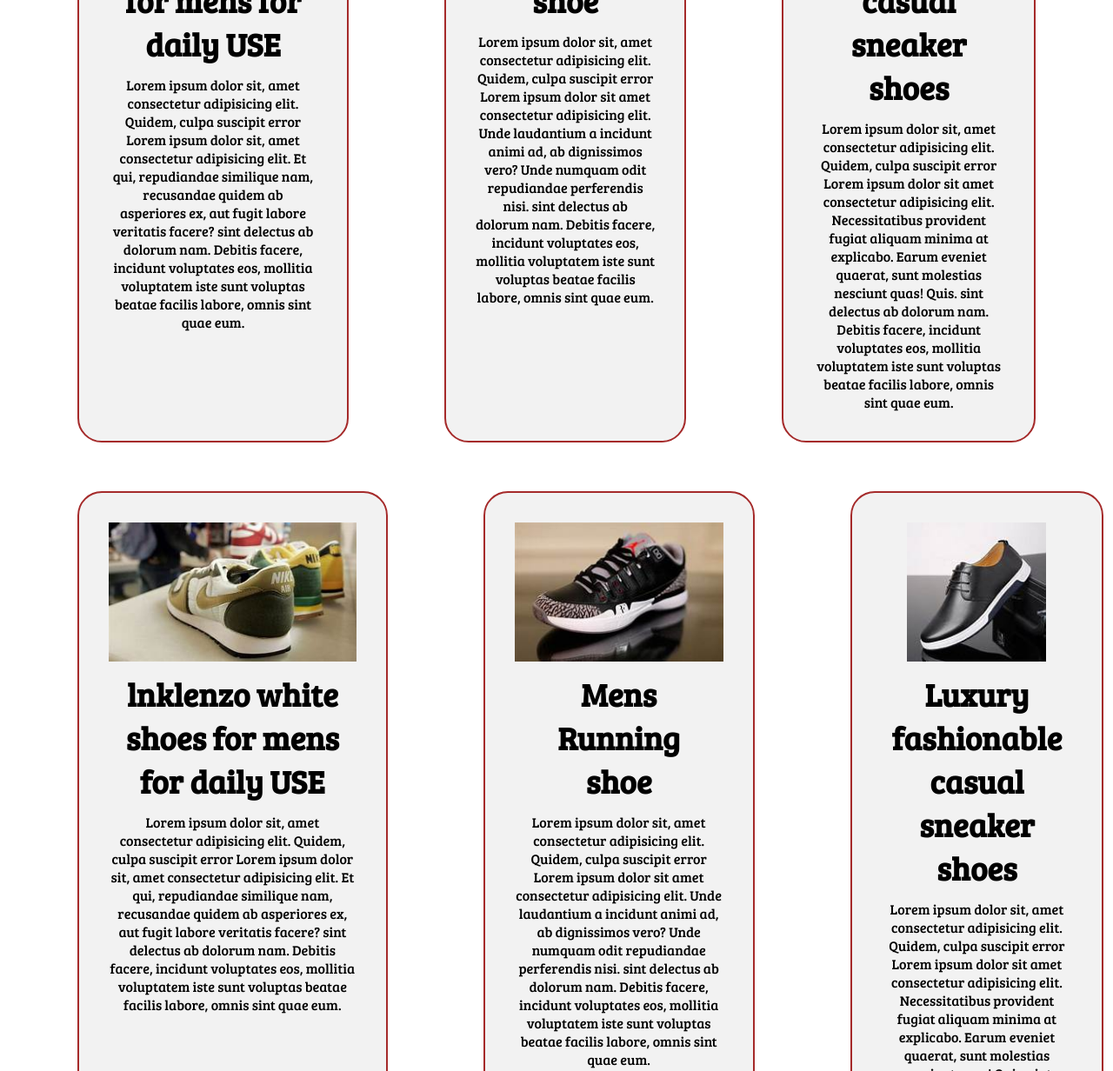
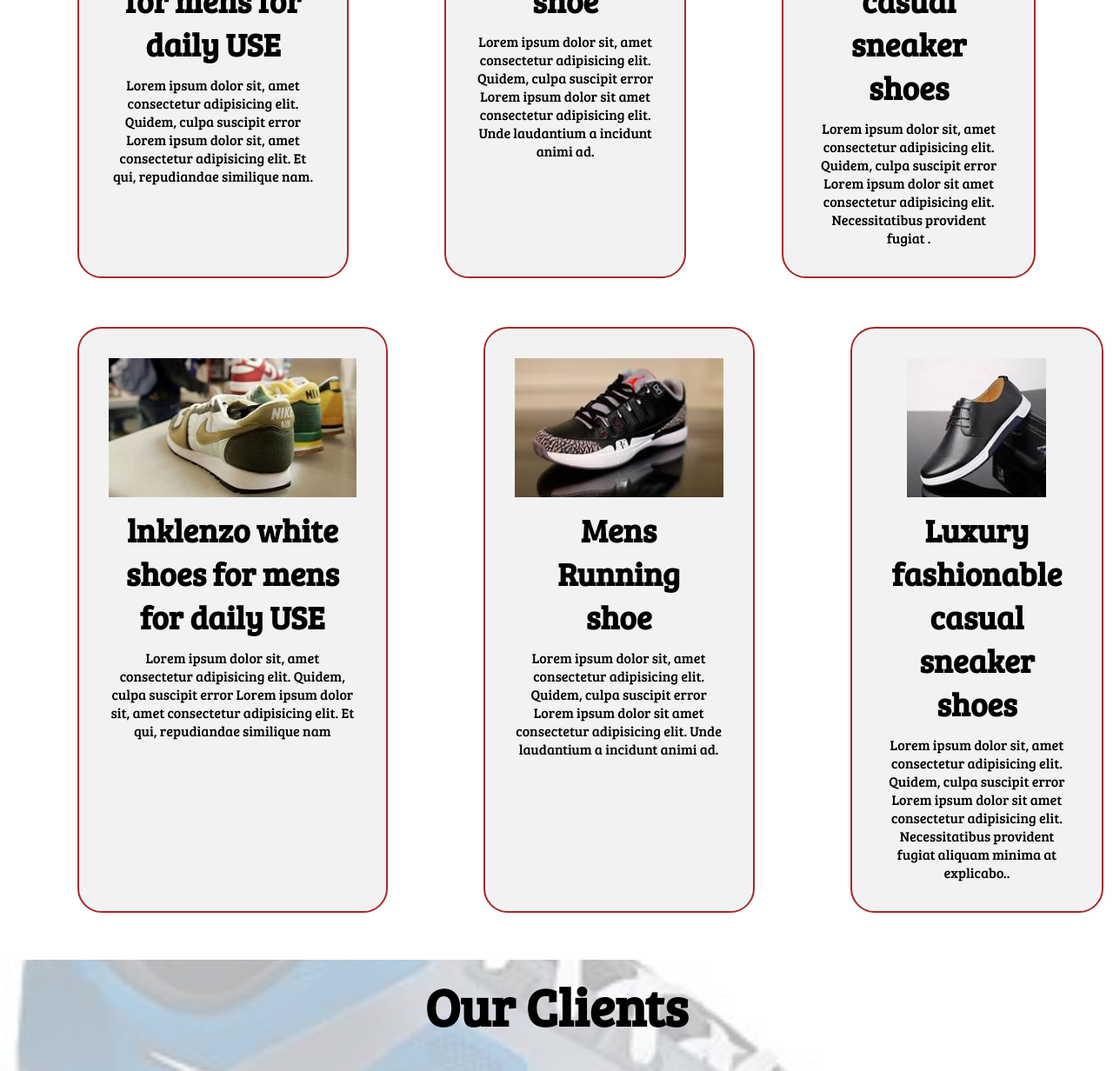
Before and after one commit to ShantanuSharma11/shoes_website, a plain HTML site: page index.html in a window 1280 px wide. Shown: the part 1120-2352 px from the top of the page at 87% size. Drawn offline with Linux system fonts and the light colour scheme; a web font is replaced by a local one.

Commit message:
Update index.html

```diff
--- a/index.html
+++ b/index.html
@@ -40,26 +40,19 @@
                 <img src="2.jpg" alt="">
                 <h2 class="h-secondary center">lnklenzo white shoes for mens for daily USE</h2>
                 <p class="center">Lorem ipsum dolor sit, amet consectetur adipisicing elit. Quidem, culpa suscipit error
-                    Lorem ipsum dolor sit, amet consectetur adipisicing elit. Et qui, repudiandae similique nam, recusandae quidem ab asperiores ex, aut fugit labore veritatis facere?
-                    sint delectus ab dolorum nam. Debitis facere, incidunt voluptates eos, mollitia voluptatem iste sunt
-                    voluptas beatae facilis labore, omnis sint quae eum.</p>
+                    Lorem ipsum dolor sit, amet consectetur adipisicing elit. Et qui, repudiandae similique nam.</p>
             </div>
             <div class="box">
                 <img src="3.jpg" alt="">
                 <h2 class="h-secondary center">Mens Running shoe</h2>
                 <p class="center">Lorem ipsum dolor sit, amet consectetur adipisicing elit. Quidem, culpa suscipit error
-                    Lorem ipsum dolor sit amet consectetur adipisicing elit. Unde laudantium a incidunt animi ad, ab dignissimos vero? Unde numquam odit repudiandae perferendis nisi.
-
-                    sint delectus ab dolorum nam. Debitis facere, incidunt voluptates eos, mollitia voluptatem iste sunt
-                    voluptas beatae facilis labore, omnis sint quae eum.</p>
+                    Lorem ipsum dolor sit amet consectetur adipisicing elit. Unde laudantium a incidunt animi ad.</p>
             </div>
             <div class="box">
                 <img src="4.JPG" alt="">
                 <h2 class="h-secondary center">Luxury fashionable casual sneaker shoes</h2>
                 <p class="center">Lorem ipsum dolor sit, amet consectetur adipisicing elit. Quidem, culpa suscipit error
-                    Lorem ipsum dolor sit amet consectetur adipisicing elit. Necessitatibus provident fugiat aliquam minima at explicabo. Earum eveniet quaerat, sunt molestias nesciunt quas! Quis.
-                    sint delectus ab dolorum nam. Debitis facere, incidunt voluptates eos, mollitia voluptatem iste sunt
-                    voluptas beatae facilis labore, omnis sint quae eum.</p>
+                    Lorem ipsum dolor sit amet consectetur adipisicing elit. Necessitatibus provident fugiat .</p>
             </div>
 
         </div>
@@ -70,26 +63,19 @@
                 <img src="6.jpg" alt="">
                 <h2 class="h-secondary center">lnklenzo white shoes for mens for daily USE</h2>
                 <p class="center">Lorem ipsum dolor sit, amet consectetur adipisicing elit. Quidem, culpa suscipit error
-                    Lorem ipsum dolor sit, amet consectetur adipisicing elit. Et qui, repudiandae similique nam, recusandae quidem ab asperiores ex, aut fugit labore veritatis facere?
-                    sint delectus ab dolorum nam. Debitis facere, incidunt voluptates eos, mollitia voluptatem iste sunt
-                    voluptas beatae facilis labore, omnis sint quae eum.</p>
+                    Lorem ipsum dolor sit, amet consectetur adipisicing elit. Et qui, repudiandae similique nam</p>
             </div>
             <div class="box">
                 <img src="7.jpg" alt="">
                 <h2 class="h-secondary center">Mens Running shoe</h2>
                 <p class="center">Lorem ipsum dolor sit, amet consectetur adipisicing elit. Quidem, culpa suscipit error
-                    Lorem ipsum dolor sit amet consectetur adipisicing elit. Unde laudantium a incidunt animi ad, ab dignissimos vero? Unde numquam odit repudiandae perferendis nisi.
-
-                    sint delectus ab dolorum nam. Debitis facere, incidunt voluptates eos, mollitia voluptatem iste sunt
-                    voluptas beatae facilis labore, omnis sint quae eum.</p>
+                    Lorem ipsum dolor sit amet consectetur adipisicing elit. Unde laudantium a incidunt animi ad.</p>
             </div>
             <div class="box">
                 <img src="8.JPG" alt="">
                 <h2 class="h-secondary center">Luxury fashionable casual sneaker shoes</h2>
                 <p class="center">Lorem ipsum dolor sit, amet consectetur adipisicing elit. Quidem, culpa suscipit error
-                    Lorem ipsum dolor sit amet consectetur adipisicing elit. Necessitatibus provident fugiat aliquam minima at explicabo. Earum eveniet quaerat, sunt molestias nesciunt quas! Quis.
-                    sint delectus ab dolorum nam. Debitis facere, incidunt voluptates eos, mollitia voluptatem iste sunt
-                    voluptas beatae facilis labore, omnis sint quae eum.</p>
+                    Lorem ipsum dolor sit amet consectetur adipisicing elit. Necessitatibus provident fugiat aliquam minima at explicabo..</p>
             </div>
 
         </div>
```
